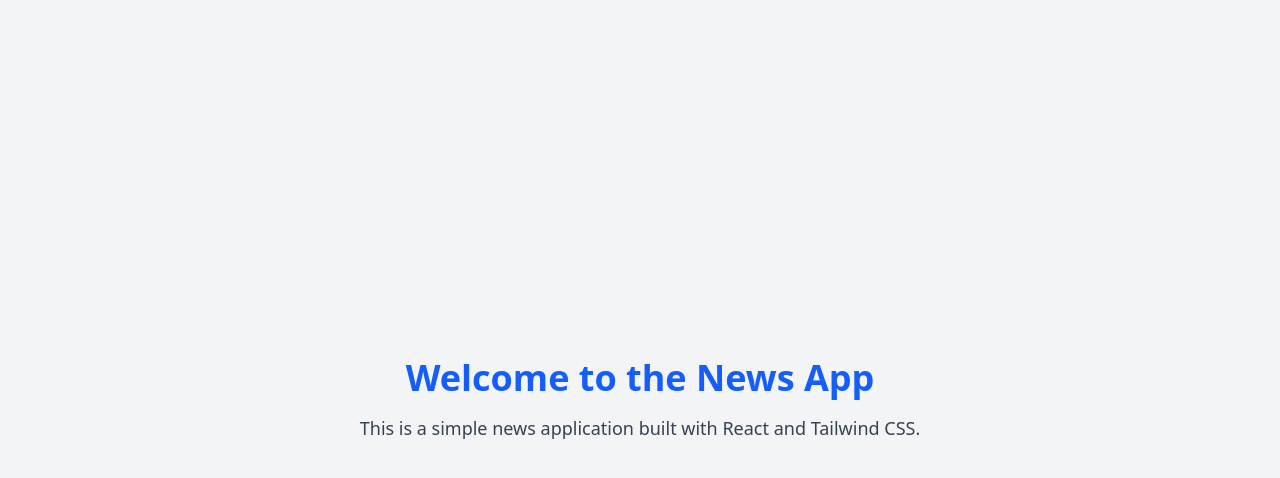
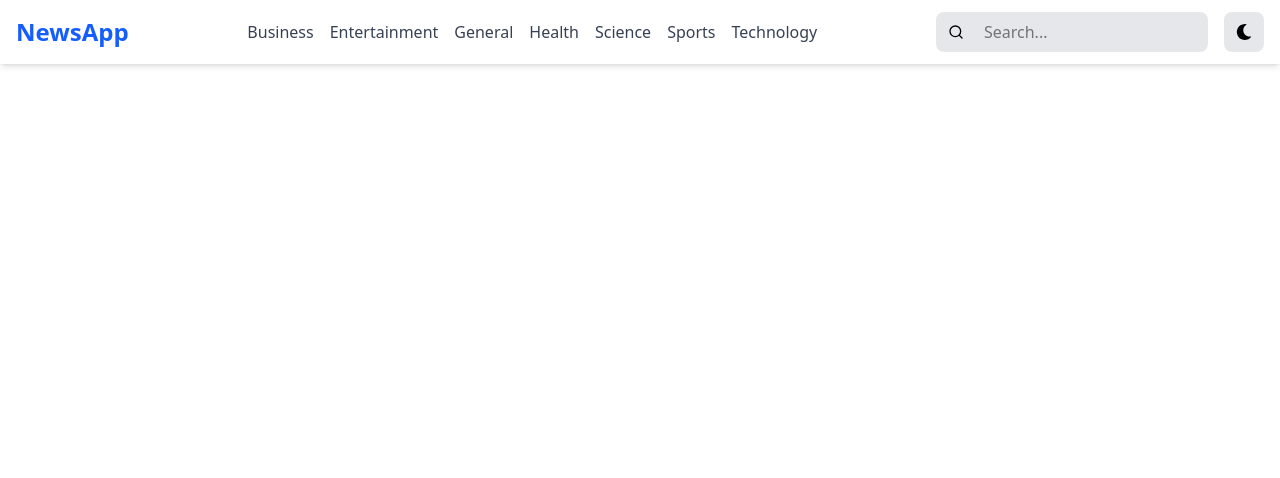
Before and after one commit to YounesBensafia/y4news, a React (Vite) app: page / in a window 1280 px wide. Shown: the top 478 px of the page. Built offline with nearby package versions, Linux system fonts and the light colour scheme.

Commit message:
Done | navbar

```diff
--- a/package.json
+++ b/package.json
@@ -11,8 +11,10 @@
   },
   "dependencies": {
     "@tailwindcss/vite": "^4.1.10",
+    "lucide-react": "^0.515.0",
     "react": "^19.1.0",
     "react-dom": "^19.1.0",
+    "react-icons": "^5.5.0",
     "tailwindcss": "^4.1.10"
   },
   "devDependencies": {
--- a/src/App.jsx
+++ b/src/App.jsx
@@ -1,15 +1,9 @@
 import React from "react";
+import Navbar from "./components/Navbar";
 
 const App = () => {
   return (
-    <div className="flex flex-col items-center justify-center min-h-screen bg-gray-100">
-      <h1 className="text-4xl font-bold text-blue-600 mb-4">
-        Welcome to the News App
-      </h1>
-      <p className="text-lg text-gray-700">
-        This is a simple news application built with React and Tailwind CSS.
-      </p>
-    </div>
+    <Navbar />
   );
 };
 
--- /dev/null
+++ b/src/components/Navbar.jsx
@@ -0,0 +1,52 @@
+import React from "react";
+import { Search } from "lucide-react"; // Ensure you have lucide-react installed
+import { FaMoon } from "react-icons/fa"; // Ensure you have react-icons installed
+
+const Navbar = () => {
+  const links = [
+    { name: "Business", path: "/business" },
+    { name: "Entertainment", path: "/entertainment" },
+    { name: "General", path: "/general" },
+    { name: "Health", path: "/health" },
+    { name: "Science", path: "/science" },
+    { name: "Sports", path: "/sports" },
+    { name: "Technology", path: "/technology" },
+  ];
+  return (
+    <nav className="fixed w-full bg-white z-10 shadow-md">
+      <div className="max-w-7xl mx-auto px-4 py-3 flex items-center justify-between">
+        {/* logo */}
+        <div className="md:text-2xl text-lg font-bold text-blue-600 cursor-pointer hover:text-blue-800 transition duration-400">
+          NewsApp
+        </div>
+        {/* Desktop Links */}
+        <div className="hidden md:flex space-x-4">
+          {links.map((link) => (
+            <a
+              key={link.name}
+              href={link.path}
+              className="text-gray-700 hover:text-blue-600 transition duration-300"
+            >
+              {link.name}
+            </a>
+          ))}
+        </div>
+        <div className="flex items-center justify-center gap-4">
+          <div className="relative bg-gray-200 p-2 rounded-lg">
+            <Search className="absolute left-3 top-1/2 transform -translate-y-1/2 text-muted-foreground h-4 w-4" />
+            <input
+              type="text"
+              placeholder="Search..."
+              className="md:pl-10 pl-7 w-30 md:w-64 outline-none focus:outline-none"
+            />
+          </div>
+          <button className="bg-gray-200 px-3 py-3 rounded-lg cursor-pointer">
+            <FaMoon />
+          </button>
+        </div>
+      </div>
+    </nav>
+  );
+};
+
+export default Navbar;
```
Also changed, not shown: 1 other file (tests, documents, lock files or other folders).
